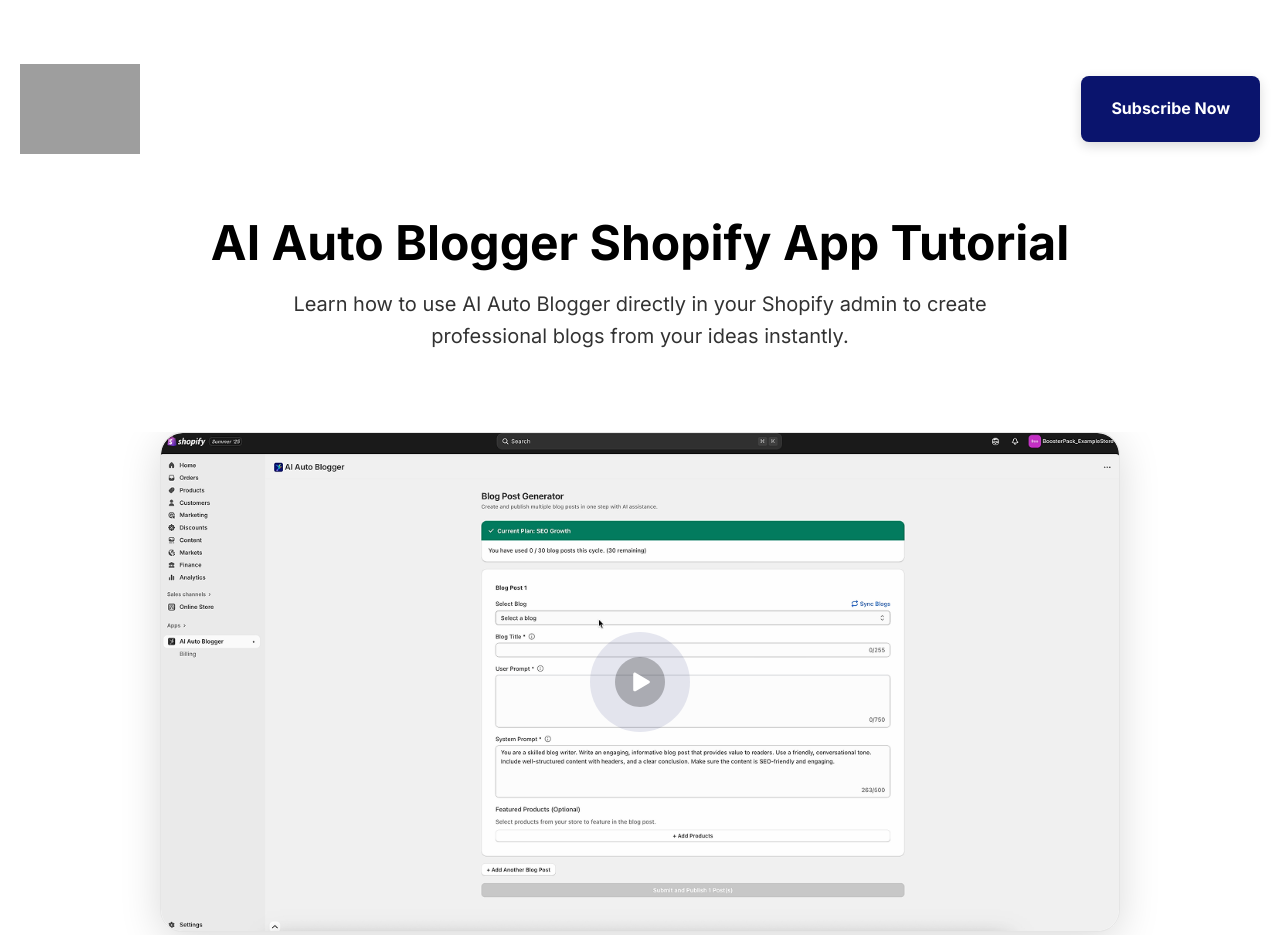
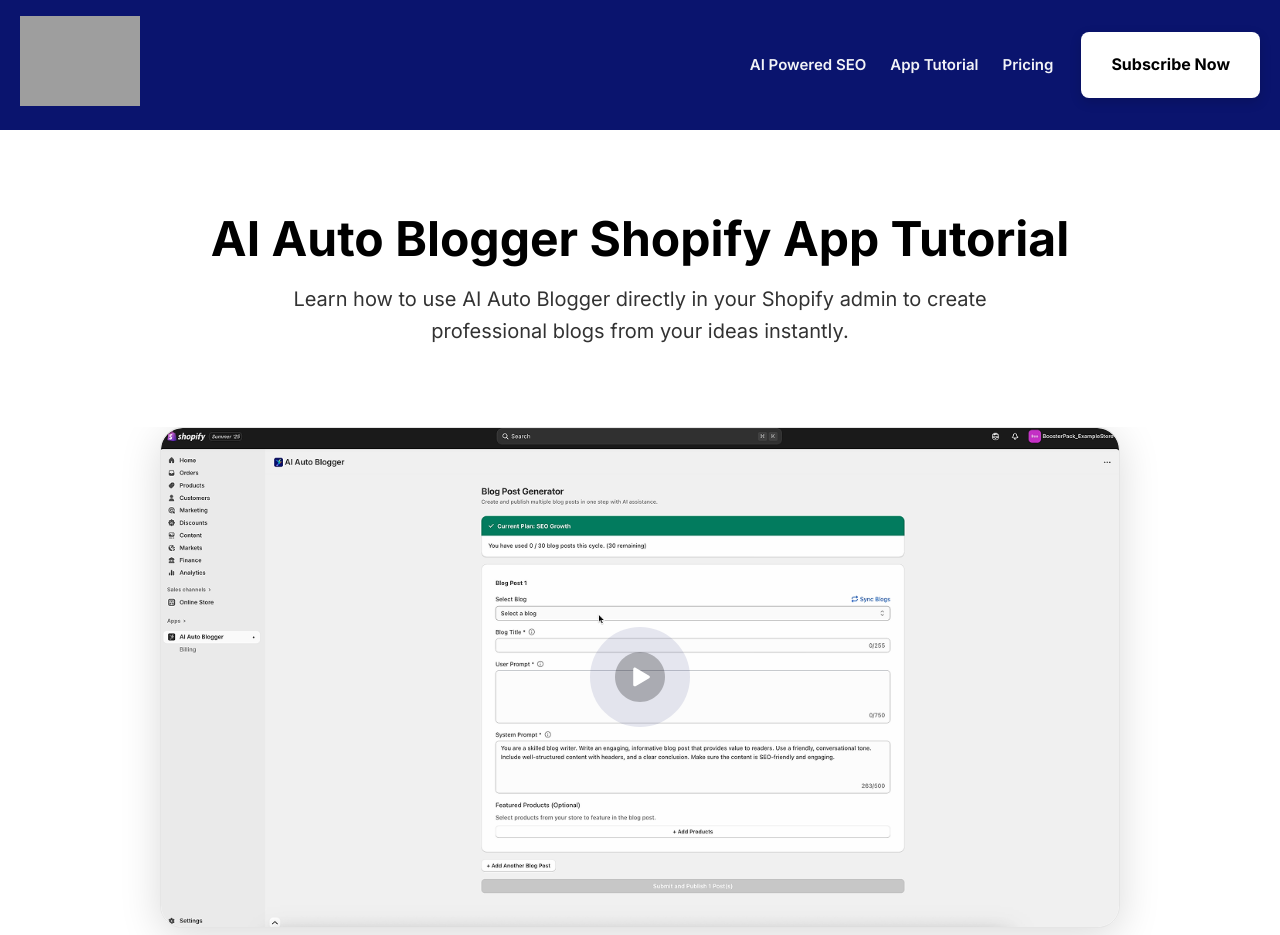
Before and after one commit to AIAutoBlogger/AIAutoBlogger, a plain HTML site: page tutorial.html in a window 1280 px wide. Shown: the top 935 px of the page. Drawn offline with Linux system fonts and the light colour scheme; grey boxes are pictures that could not be loaded.

Commit message:
Refactor header section in tutorial.html
Updated header section and removed logo and subscribe button.

```diff
--- a/tutorial.html
+++ b/tutorial.html
@@ -132,17 +132,12 @@
     </style>
 </head>
 <body>
-    <!-- Header Section -->
+    <!-- Global Header -->
+    <div id="header-container"></div>
+
+    <!-- Page Title Section -->
     <section class="tutorial-hero">
         <div class="container">
-            <!-- Logo and Subscribe button -->
-            <div class="hero-header">
-                <a href="https://aiautoblogger.app" class="logo">
-                    <img src="images/Logo 1200px (1).svg" alt="AI Auto Blogger Logo" class="logo-icon">
-                </a>
-                <a href="https://apps.shopify.com/ai-auto-blogger-1" class="subscribe-btn" target="_blank">Subscribe Now</a>
-            </div>
-
             <!-- Tutorial Title Section -->
             <div class="text-center">
                 <h1 class="tutorial-title">AI Auto Blogger Shopify App Tutorial</h1>
```
